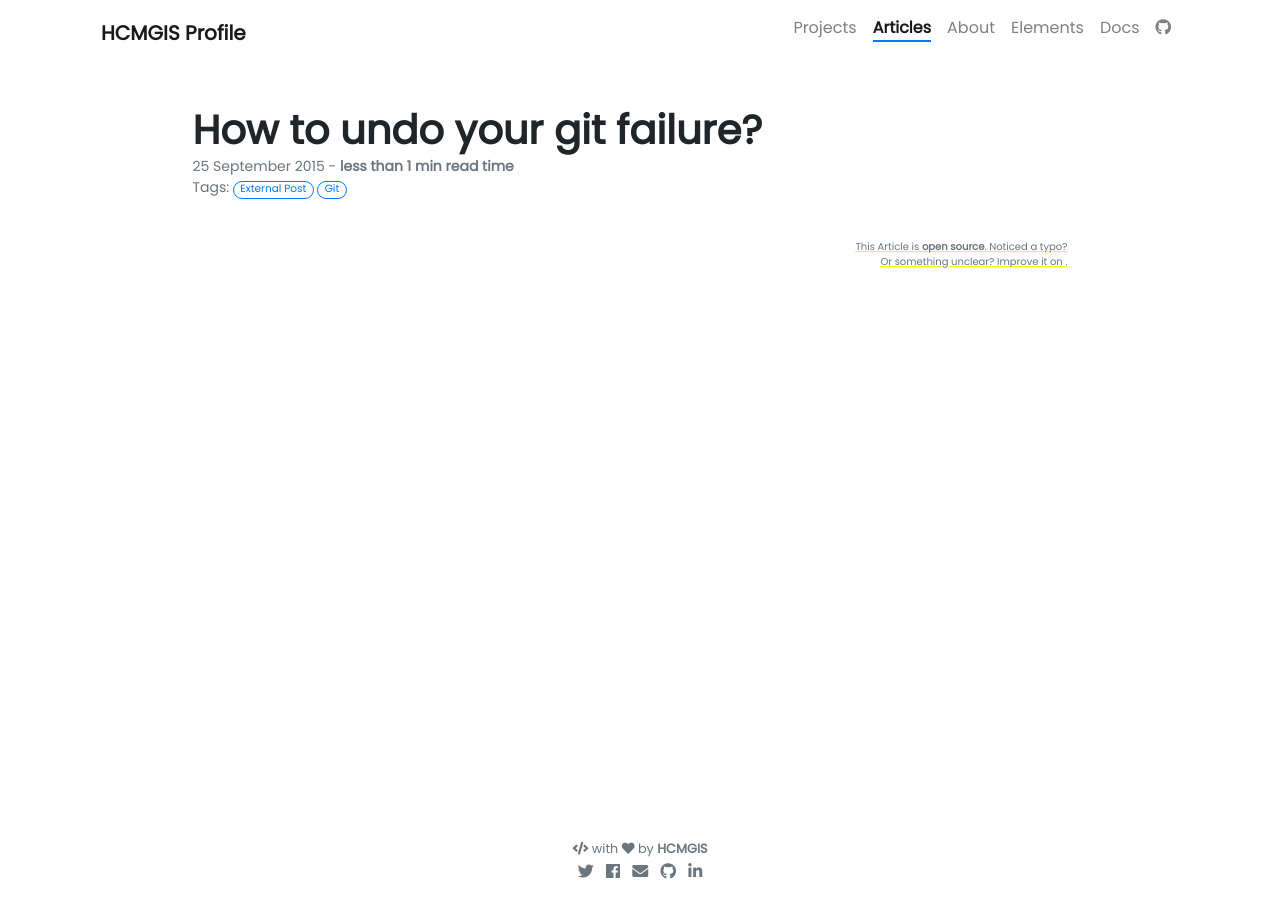
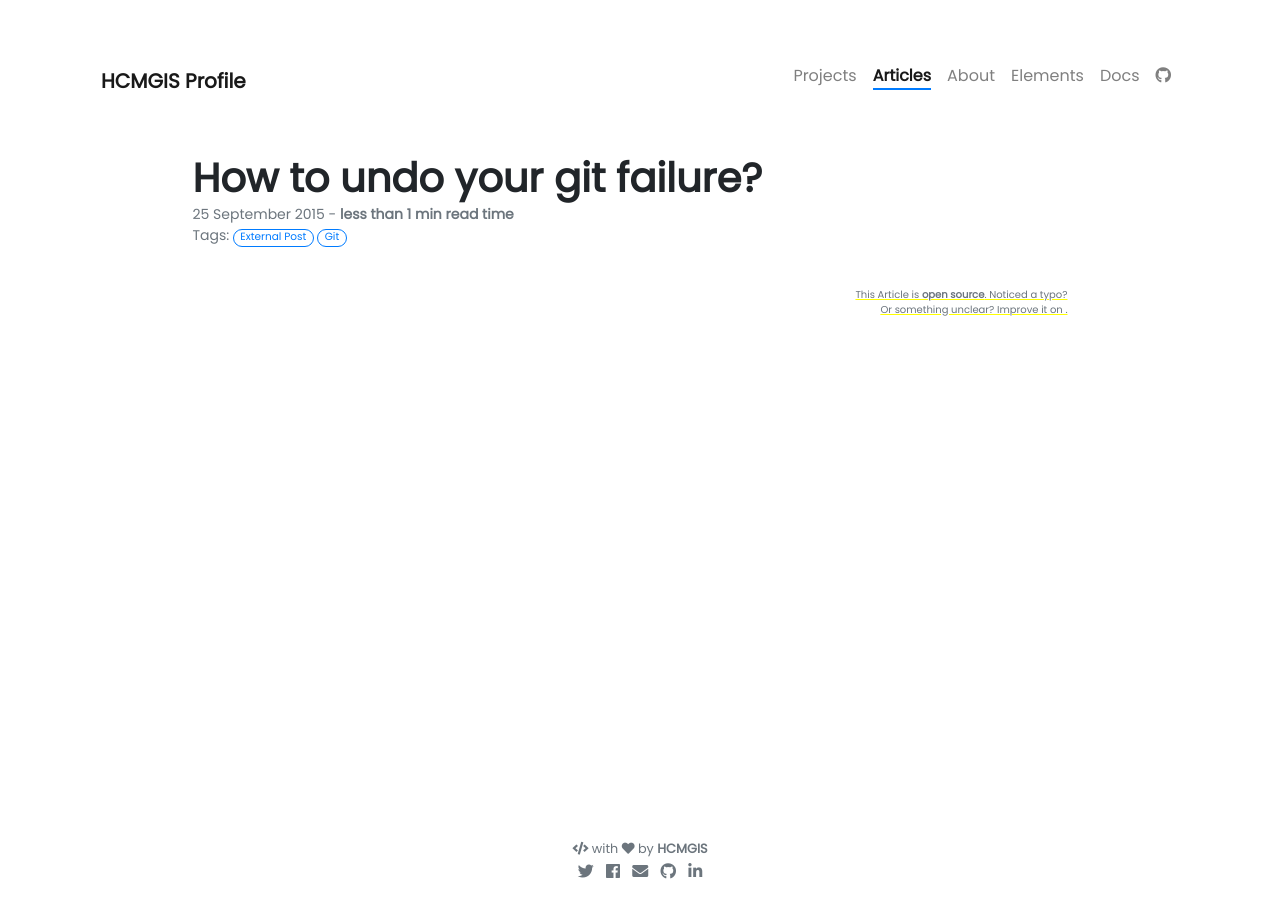
Before and after one commit to hcmgis/hcmgis.github.io, a Jekyll site: the page built from _posts/2015-09-25-how-to-undo-your-git-failure.md, in a window 1280 px wide. Built offline with Jekyll 4.4.1, drawn with Linux system fonts in a browser that asks for light colours; nearby versions of some CDN libraries; our own code applies the rules of GitHub Pages for plain Markdown files; comment, search, counter and statistics services are not loaded.

Commit message:
Update default.html

```diff
--- a/_layouts/default.html
+++ b/_layouts/default.html
@@ -10,7 +10,7 @@
 
 <body class="d-flex flex-column h-100">
 
-  <main class="flex-shrink-0 container mt-10">
+  <main class="flex-shrink-0 container mt-5">
   {% include navbar.html %}
   {{ content }}
   </main>
```
